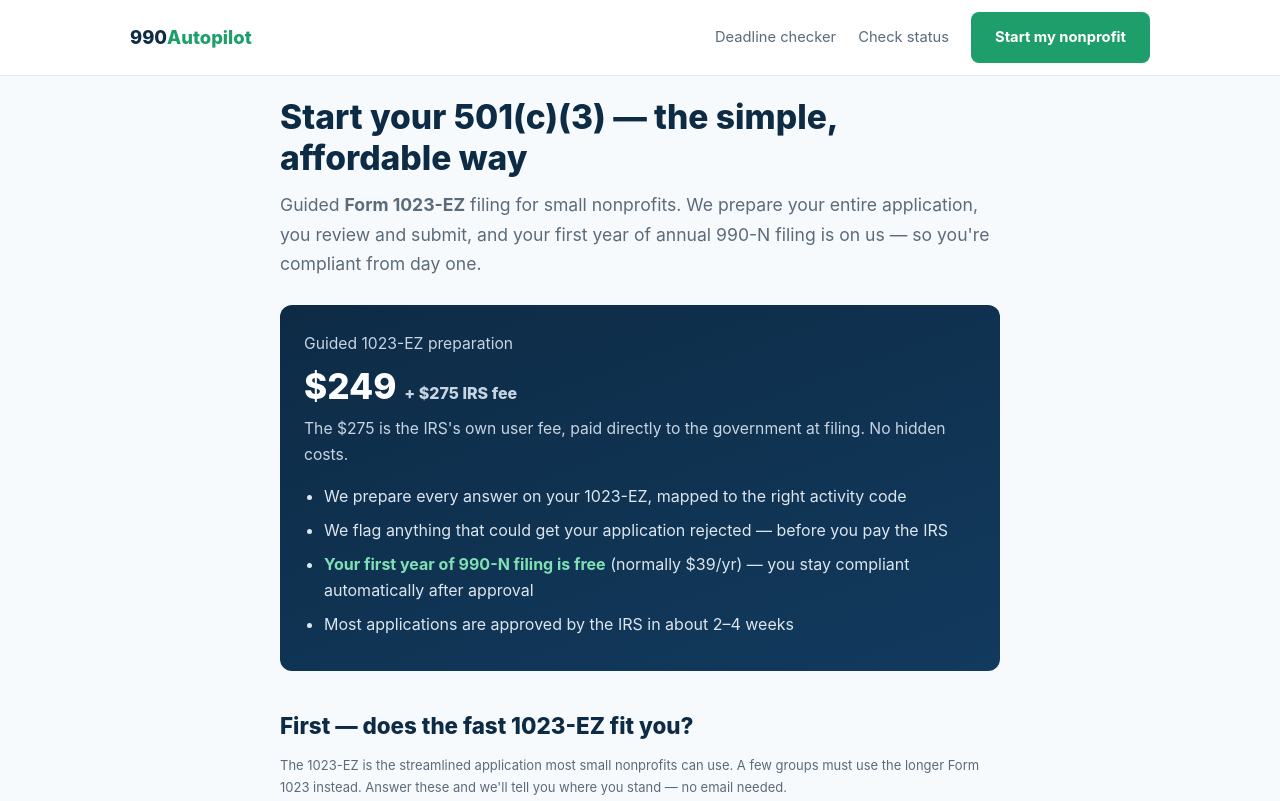
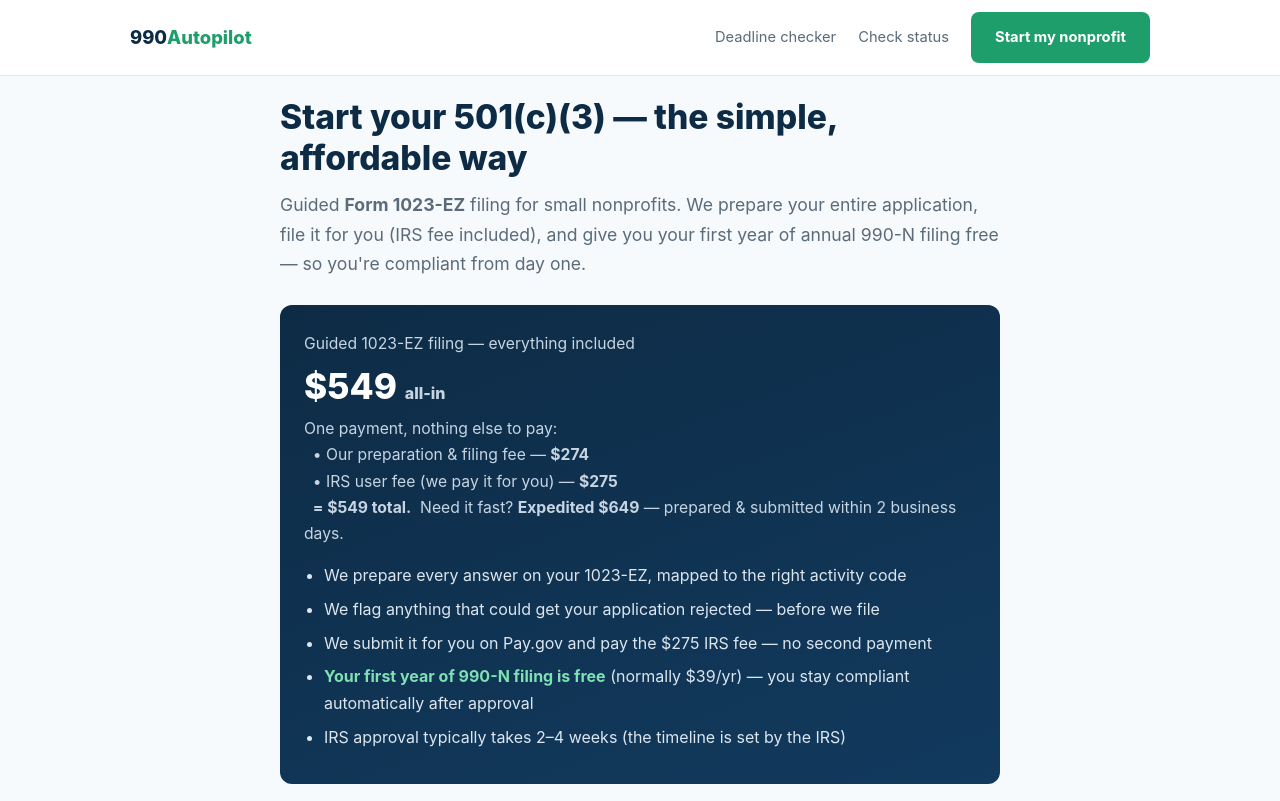
Before and after one commit to FormRoute/990autopilot, a plain HTML site: page start-a-nonprofit.html in a window 1280 px wide. Shown: the top 801 px of the page. Drawn offline with Linux system fonts and the light colour scheme.

Commit message:
Add files via upload

```diff
--- a/start-a-nonprofit.html
+++ b/start-a-nonprofit.html
@@ -72,17 +72,18 @@
 <article>
 <div class="wrap">
   <h1>Start your 501(c)(3) — the simple, affordable way</h1>
-  <p class="lede">Guided <strong>Form 1023-EZ</strong> filing for small nonprofits. We prepare your entire application, you review and submit, and your first year of annual 990-N filing is on us — so you're compliant from day one.</p>
+  <p class="lede">Guided <strong>Form 1023-EZ</strong> filing for small nonprofits. We prepare your entire application, file it for you (IRS fee included), and give you your first year of annual 990-N filing free — so you're compliant from day one.</p>
 
   <div class="price">
-    <div class="sub">Guided 1023-EZ preparation</div>
-    <div class="big">$249 <span class="sub" style="font-size:1rem">+ $275 IRS fee</span></div>
-    <div class="sub">The $275 is the IRS's own user fee, paid directly to the government at filing. No hidden costs.</div>
+    <div class="sub">Guided 1023-EZ filing — everything included</div>
+    <div class="big">$549 <span class="sub" style="font-size:1rem">all-in</span></div>
+    <div class="sub">One payment, nothing else to pay:<br>&nbsp;&nbsp;• Our preparation &amp; filing fee — <b>$274</b><br>&nbsp;&nbsp;• IRS user fee (we pay it for you) — <b>$275</b><br>&nbsp;&nbsp;<b>= $549 total.</b> &nbsp;Need it fast? <b>Expedited $649</b> — prepared &amp; submitted within 2 business days.</div>
     <ul>
       <li>We prepare every answer on your 1023-EZ, mapped to the right activity code</li>
-      <li>We flag anything that could get your application rejected — before you pay the IRS</li>
+      <li>We flag anything that could get your application rejected — before we file</li>
+      <li>We submit it for you on Pay.gov and pay the $275 IRS fee — no second payment</li>
       <li><span class="inc">Your first year of 990-N filing is free</span> (normally $39/yr) — you stay compliant automatically after approval</li>
-      <li>Most applications are approved by the IRS in about 2–4 weeks</li>
+      <li>IRS approval typically takes 2–4 weeks (the timeline is set by the IRS)</li>
     </ul>
   </div>
 
@@ -143,14 +144,14 @@
   <ul>
     <li><strong>You share the basics</strong> and your formation documents through a secure link.</li>
     <li><strong>We prepare the full 1023-EZ</strong> — every answer, your activity code, your public-charity basis — and check it against the IRS eligibility rules.</li>
-    <li><strong>You review and submit</strong> on the IRS's Pay.gov site and pay the $275 IRS fee. The application is signed by one of your officers.</li>
+    <li><strong>You review and approve</strong> the prepared application. We submit it for you on Pay.gov and pay the IRS fee — it's included in your total. The application is signed/attested by one of your officers.</li>
     <li><strong>Once approved,</strong> your 990-N annual filing is set up automatically — the first year free — so you never drift toward losing the status you just earned.</li>
   </ul>
 
   <p style="margin-top:18px"><a href="/guide-check-501c3-status.html">Already have a nonprofit? Check whether it lost its status →</a></p>
 
   <p class="disc">
-    990 Autopilot is a service of FormRoute LLC. We are a filing and preparation service — <strong>not a law firm, CPA firm, or tax advisor</strong>, and we are not affiliated with the IRS or any government agency. Form 1023-EZ can be filed directly with the IRS at Pay.gov; the $275 user fee is set and collected by the IRS and is non-refundable. Our $249 fee is for preparing and reviewing your application. Eligibility to use Form 1023-EZ (including the gross-receipts and asset limits and excluded organization types) is set by the IRS, can change, and is confirmed by you; the application is submitted and signed by an officer of your organization under penalty of perjury. This page is general information, not legal or tax advice.
+    990 Autopilot is a service of FormRoute LLC. We are a filing and preparation service — <strong>not a law firm, CPA firm, or tax advisor</strong>, and we are not affiliated with the IRS or any government agency. Form 1023-EZ can be filed directly with the IRS at Pay.gov; the $275 user fee is set by the IRS and is non-refundable once the application is filed. Your total includes our preparation/filing fee and that IRS user fee, which we remit on your behalf at filing. Before filing, your payment is fully refundable if we find your organization can't proceed. Eligibility to use Form 1023-EZ (including the gross-receipts and asset limits and excluded organization types) is set by the IRS, can change, and is confirmed by you; the application is submitted and signed by an officer of your organization under penalty of perjury. This page is general information, not legal or tax advice.
   </p>
 </div>
 </article>
```
Also changed, not shown: guide-how-to-start-501c3.html (+1 -1 lines), index.html (+11 -0 lines).
